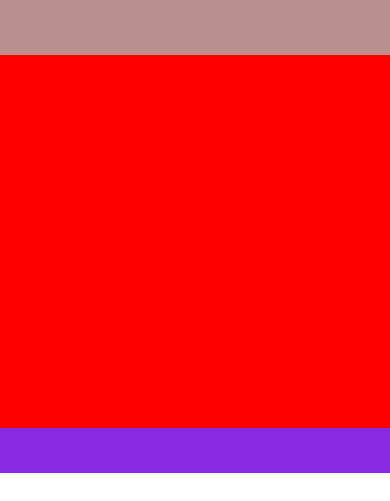
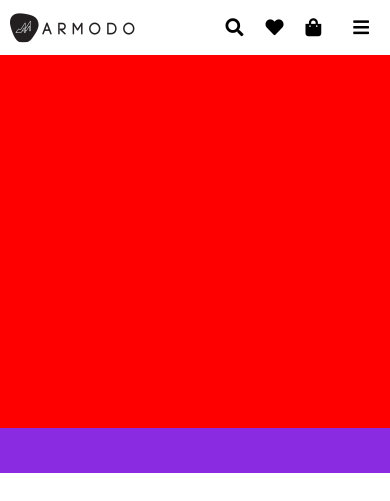
Before and after one commit to Riki123321/kRafczykTest, a plain HTML site: page index.html in a window 390 px wide. Shown: the top 501 px of the page. Drawn offline with Linux system fonts and the light colour scheme.

Commit message:
Add mobile nav - first version

```diff
--- a/index.html
+++ b/index.html
@@ -12,30 +12,34 @@
     crossorigin="anonymous">
 </head>
 <body>
+
     <header>
-        <!-- <nav class="site-nav">
-            <img src="https://place-hold.it/80x24/ff0000/ffffff&text=Armodo" alt="armodo" class="site-nav_logo-img">
+        <nav class="site-nav">
+            <div class="site-nav__logo-mobile">
+                <img src="./assets/Armodo_pl_LOGO.png" alt="armodo" class="">
+            </div>
             <ul class="site-nav__actions">
-                <li class="site-nav__action-search">
+                <li class="site-nav__action">
                     <button class="site-nav_action-trigger">
                         <span class="fas fa-search"></span>
                     </button>
                 </li>
-                <li class="site-nav__panel__favorite">
+                <li class="site-nav__action">
                     <button class="site-nav_action-trigger">
                         <span class="fas fa-heart"></span>
                     </button>
                 </li>
-                <li class="site-nav__panel__cart">
+                <li class="site-nav__action">
                     <button class="site-nav_action-trigger">
-                        <span class="fas fa-cart-plus"></span>
+                        <span class="fas fa-shopping-bag"></span>
                     </button>
                 </li>
+
             </ul>
-            <button class="site-nav_menu-trigger">
+            <button class="site-nav_menu">
                 <span class="fas fa-bars"></span>
             </button>
-        </nav> -->
+        </nav>
     </header>
     <main class="container">
         <section class="main__element-1"></section>
--- a/style.less
+++ b/style.less
@@ -82,8 +82,45 @@ html{
 
 // Navigation
 
+.site-nav {
+    display: flex;
+    width: 100%;
+}
+
+.site-nav__actions {
+    .fas{
+        font-size: 1.8rem;
+        padding: 1.8rem 1rem;
+      }
+}
+
+.site-nav__logo-mobile{
+    display: flex;
+    justify-content: center;
+    align-items: center;
+    padding: 1.4rem 1rem;
+}
+
+.site-nav__actions{
+    display: flex;
+    list-style-type: none;
+    justify-content: space-between;
+    margin-left: auto;
+}
+
+.site-nav__action{
+    padding: 0 .1rem;
+}
+
+.site-nav_menu{
+    display: flex;
+    font-size: 18px;
+    padding: 18px 21px;
+}
+
+
 header{
-    background-color: rosybrown;
+    background-color: #ffffff;
     height: 5.5rem;
     position: fixed;
     width: 100vw;
@@ -133,13 +170,3 @@ footer{
     text-align: center;
     color: white;
 }
-
-
-
-
-
-
-
-// .site-nav .fas {
-//   font-size: 18px;
-// }
```
Also changed, not shown: assets/Armodo_pl_LOGO.png (added), style.css.
